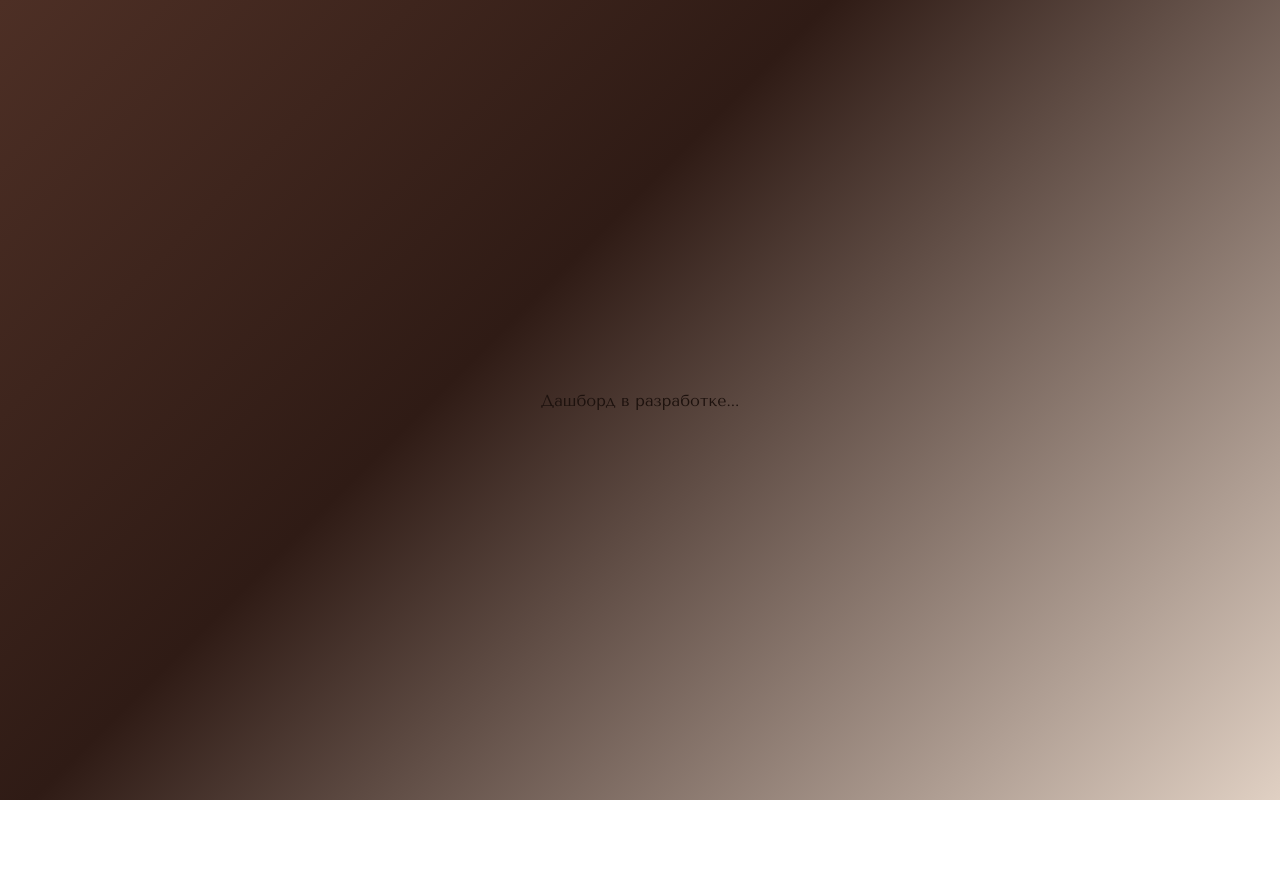
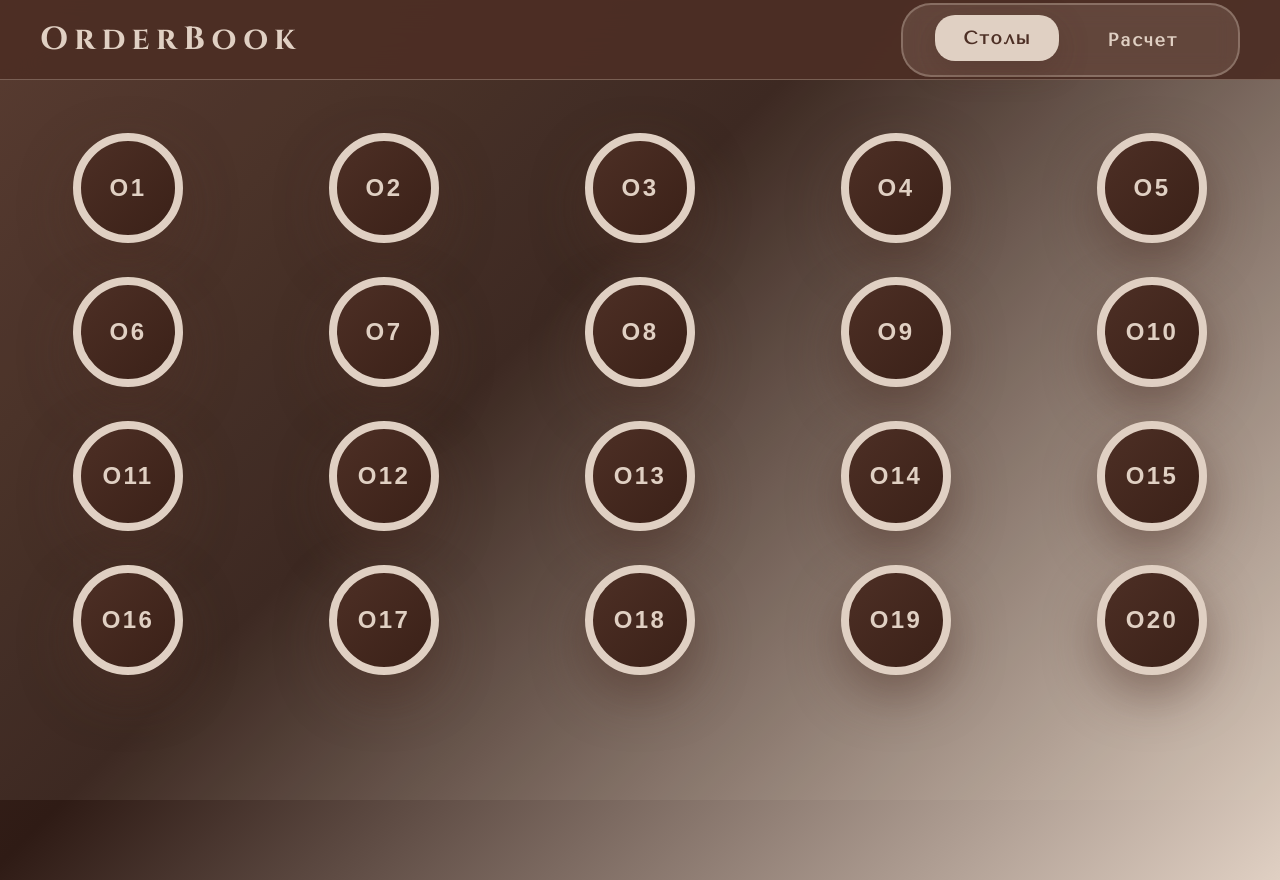
Before and after one commit to Edkinsss/OrderBook, a React (Vite) app: page /dashboard in a window 1280 px wide. Before the commit the page ends 800 px from the top, so only its background shows below. Built offline with nearby package versions, Linux system fonts and the light colour scheme.

Commit message:
Старт_3

```diff
--- a/src/App.jsx
+++ b/src/App.jsx
@@ -1,8 +1,9 @@
 // src/App.jsx
 import { BrowserRouter as Router, Routes, Route } from "react-router-dom";
+
 import LoginPage from "./pages/LoginPage";
 import WelcomePage from "./pages/WelcomePage";
-// import Dashboard from "./pages/Dashboard";
+import TablesPage from "./pages/TablesPage"; // ← Наша новая главная страница со столами
 
 export default function App() {
   return (
@@ -10,7 +11,14 @@ export default function App() {
       <Routes>
         <Route path="/" element={<LoginPage />} />
         <Route path="/welcome" element={<WelcomePage />} />
-        <Route path="/dashboard" element={<div>Дашборд в разработке...</div>} />
+
+        {/* Главная рабочая страница после входа — карта столов */}
+        <Route path="/tables" element={<TablesPage />} />
+        <Route path="/dashboard" element={<TablesPage />} /> {/* ← дублируем для совместимости */}
+
+        {/* В будущем здесь будут страницы стола, расчёт, меню и т.д. */}
+        <Route path="/table/:id" element={<div className="page">Стол загружается...</div>} />
+        <Route path="*" element={<div className="page">404 — Страница не найдена</div>} />
       </Routes>
     </Router>
   );
--- a/src/index.css
+++ b/src/index.css
@@ -729,3 +729,244 @@ body {
   0%, 100% { transform: translateY(0) rotate(0deg); }
   50% { transform: translateY(-20px) rotate(8deg); }
 }
+
+
+/* === СТРАНИЦА СТОЛОВ — ПОЛНЫЙ ЭКРАН, КАК ТЫ ХОТЕЛ === */
+.tables-page {
+  min-height: 100vh;
+  background: linear-gradient(135deg, #4d2f25 0%, #2f1b15 40%, #e0d0c3 100%);
+  color: #f7ede3;
+  position: relative;
+  overflow: hidden;
+}
+
+/* Шапка — фиксированная, как и было */
+.tables-header {
+  position: fixed;
+  top: 0;
+  left: 0;
+  right: 0;
+  height: 80px;
+  background: rgba(77, 47, 37, 0.95);
+  backdrop-filter: blur(20px);
+  display: flex;
+  align-items: center;
+  justify-content: space-between;
+  padding: 0 40px;
+  z-index: 1000;
+  border-bottom: 1px solid rgba(224, 208, 195, 0.3);
+}
+
+.logo {
+  font-family: "Cinzel", serif;
+  font-size: 32px;
+  font-weight: 700;
+  color: #e0d0c3;
+  letter-spacing: 0.2em;
+}
+
+.header-nav {
+  display: flex;
+  gap: 20px;
+  background: rgba(224, 208, 195, 0.15);
+  padding: 12px 32px;
+  border-radius: 30px;
+  backdrop-filter: blur(10px);
+  border: 2px solid rgba(224, 208, 195, 0.3);
+}
+
+.nav-btn {
+  background: none;
+  border: none;
+  color: #e0d0c3;
+  font-family: "Tenor Sans", sans-serif;
+  font-size: 18px;
+  font-weight: 600;
+  padding: 12px 28px;
+  border-radius: 20px;
+  cursor: pointer;
+  transition: all 0.4s ease;
+  letter-spacing: 0.1em;
+  position: relative;
+}
+
+.nav-btn.active {
+  background: #e0d0c3;
+  color: #4d2f25;
+  font-weight: 700;
+  box-shadow: 0 10px 30px rgba(77, 47, 37, 0.3);
+  transform: translateY(-2px);
+}
+
+.nav-btn:hover:not(.active) {
+  background: rgba(224, 208, 195, 0.25);
+  color: white;
+  transform: translateY(-2px);
+}
+
+/* КАРТА — НА ВЕСЬ ЭКРАН! */
+.tables-map {
+  position: fixed;
+  top: 80px;     /* ниже шапки */
+  left: 0;
+  right: 0;
+  bottom: 0;
+  width: 100vw;
+  height: calc(100vh - 80px);
+  z-index: 10;
+}
+
+.hall-bg {
+  position: absolute;
+  top: 0;
+  left: 0;
+  width: 100%;
+  height: 100%;
+  background: rgba(224, 208, 195, 0.08);
+  border-radius: 0; /* убрали скругление, чтобы по краям не было белых полос */
+  overflow: hidden;
+}
+
+/* Столы — теперь идеально по всему экрану */
+.table-btn {
+  position: absolute;
+  width: 110px;
+  height: 110px;
+  background: linear-gradient(135deg, #4d2f25, #3b2118);
+  color: #e0d0c3;
+  border: 8px solid #e0d0c3;
+  border-radius: 50%;
+  font-size: 24px;
+  font-weight: 700;
+  letter-spacing: 0.1em;
+  cursor: pointer;
+  transition: all 0.4s cubic-bezier(0.34, 1.56, 0.64, 1);
+  box-shadow: 0 20px 50px rgba(77, 47, 37, 0.5);
+  display: flex;
+  align-items: center;
+  justify-content: center;
+  transform: translate(-50%, -50%);
+  z-index: 20;
+}
+
+.table-btn:hover {
+  transform: translate(-50%, -50%) scale(1.22);
+  background: linear-gradient(135deg, #e0d0c3, #d4b8a2);
+  color: #4d2f25;
+  border-color: #4d2f25;
+  box-shadow: 0 35px 70px rgba(77, 47, 37, 0.7);
+  font-weight: 800;
+}
+
+/* МОДАЛЬНОЕ ОКНО подтвердиь/отмена*/
+.modal-overlay {
+  position: fixed;
+  inset: 0;
+  background: rgba(0, 0, 0, 0.7);
+  backdrop-filter: blur(10px);
+  display: flex;
+  align-items: center;
+  justify-content: center;
+  z-index: 2000;
+}
+
+.modal {
+  background: #f7ede3;
+  padding: 50px 40px;
+  border-radius: 36px;
+  text-align: center;
+  max-width: 460px;
+  width: 90%;
+  box-shadow: 0 40px 100px rgba(77, 47, 37, 0.6);
+  border: 3px solid #4d2f25;
+  position: relative;
+  overflow: hidden;
+}
+
+.modal h2 {
+  font-family: "Cinzel", serif;
+  font-size: 32px;
+  color: #4d2f25;
+  margin-bottom: 24px;
+  letter-spacing: 0.1em;
+}
+
+.modal p {
+  font-size: 19px;
+  color: #4d2f25;
+  line-height: 1.7;
+  margin-bottom: 32px;
+}
+
+.highlight-table {
+  background: #4d2f25;
+  color: #e0d0c3;
+  padding: 10px 20px;
+  border-radius: 16px;
+  font-weight: 800;
+  font-size: 26px;
+  letter-spacing: 0.1em;
+  display: inline-block;
+  margin: 8px 0;
+}
+
+.modal-actions {
+  display: flex;
+  gap: 24px;
+  justify-content: center;
+}
+
+/* КНОПКА "ОТМЕНА" — бежевая заливка + кофейная рамка */
+.btn-cancel {
+  flex: 1;
+  padding: 18px;
+  background: #e0d0c3;
+  color: #4d2f25;
+  border: 4px solid #4d2f25;
+  border-radius: 24px;
+  font-size: 18px;
+  font-weight: 600;
+  letter-spacing: 0.15em;
+  cursor: pointer;
+  transition: all 0.3s ease;
+  text-transform: uppercase;
+}
+
+.btn-cancel:hover {
+  background: #d4b8a2;
+  transform: translateY(-4px);
+  box-shadow: 0 15px 30px rgba(77, 47, 37, 0.3);
+}
+
+.btn-cancel:active {
+  transform: translateY(-1px);
+}
+
+/* КНОПКА "ПОДТВЕРДИТЬ" — кофейная заливка + бежевая рамка */
+.btn-confirm {
+  flex: 1;
+  padding: 18px;
+  background: #4d2f25;
+  color: #e0d0c3;
+  border: 4px solid #e0d0c3;
+  border-radius: 24px;
+  font-size: 18px;
+  font-weight: 700;
+  letter-spacing: 0.2em;
+  cursor: pointer;
+  transition: all 0.3s ease;
+  text-transform: uppercase;
+  box-shadow: 0 10px 30px rgba(77, 47, 37, 0.4);
+}
+
+.btn-confirm:hover {
+  background: #3b2118;
+  border-color: #f7ede3;
+  color: white;
+  transform: translateY(-6px);
+  box-shadow: 0 20px 50px rgba(77, 47, 37, 0.6);
+}
+
+.btn-confirm:active {
+  transform: translateY(-2px);
+}
--- /dev/null
+++ b/src/pages/TablesPage.jsx
@@ -0,0 +1,104 @@
+// src/pages/TablesPage.jsx
+import { useState } from "react";
+import { useNavigate } from "react-router-dom";
+
+// 20 столов — аккуратные ряды по 5 штук
+const TABLES = [
+  // Ряд 1
+  { id: "O1",  top: "15%", left: "10%" },
+  { id: "O2",  top: "15%", left: "30%" },
+  { id: "O3",  top: "15%", left: "50%" },
+  { id: "O4",  top: "15%", left: "70%" },
+  { id: "O5",  top: "15%", left: "90%" },
+
+  // Ряд 2
+  { id: "O6",  top: "35%", left: "10%" },
+  { id: "O7",  top: "35%", left: "30%" },
+  { id: "O8",  top: "35%", left: "50%" },
+  { id: "O9",  top: "35%", left: "70%" },
+  { id: "O10", top: "35%", left: "90%" },
+
+  // Ряд 3
+  { id: "O11", top: "55%", left: "10%" },
+  { id: "O12", top: "55%", left: "30%" },
+  { id: "O13", top: "55%", left: "50%" },
+  { id: "O14", top: "55%", left: "70%" },
+  { id: "O15", top: "55%", left: "90%" },
+
+  // Ряд 4
+  { id: "O16", top: "75%", left: "10%" },
+  { id: "O17", top: "75%", left: "30%" },
+  { id: "O18", top: "75%", left: "50%" },
+  { id: "O19", top: "75%", left: "70%" },
+  { id: "O20", top: "75%", left: "90%" },
+];
+
+export default function TablesPage() {
+  const [selectedTable, setSelectedTable] = useState(null);
+  const [showModal, setShowModal] = useState(false);
+  const navigate = useNavigate();
+
+  const userName = localStorage.getItem("userName") || "Официант";
+
+  const handleTableClick = (tableId) => {
+    setSelectedTable(tableId);
+    setShowModal(true);
+  };
+
+  const confirmTable = () => {
+    setShowModal(false);
+    navigate(`/table/${selectedTable}`);
+  };
+
+  return (
+    <div className="tables-page">
+      {/* Шапка */}
+      <header className="tables-header">
+        <h1 className="logo">OrderBook</h1>
+        <nav className="header-nav">
+          <button className="nav-btn active">Столы</button>
+          <button className="nav-btn">Расчет</button>
+        </nav>
+      </header>
+
+      {/* Карта столов */}
+      <div className="tables-map">
+        <div className="hall-bg">
+          {TABLES.map((table) => (
+            <button
+              key={table.id}
+              className="table-btn"
+              style={{ top: table.top, left: table.left }}
+              onClick={() => handleTableClick(table.id)}
+            >
+              {table.id}
+            </button>
+          ))}
+        </div>
+      </div>
+
+      {/* Модальное окно */}
+      {showModal && (
+        <div className="modal-overlay">
+          <div className="modal">
+            <h2>Подтверждение</h2>
+            <p>
+              {userName}, вы выбрали стол №{" "}
+              <strong className="highlight-table">{selectedTable}</strong>
+              <br />
+              Подтверждаете?
+            </p>
+            <div className="modal-actions">
+              <button className="btn-cancel" onClick={() => setShowModal(false)}>
+                Отмена
+              </button>
+              <button className="btn-confirm" onClick={confirmTable}>
+                Подтвердить
+              </button>
+            </div>
+          </div>
+        </div>
+      )}
+    </div>
+  );
+}
--- a/src/pages/WelcomePage.jsx
+++ b/src/pages/WelcomePage.jsx
@@ -107,7 +107,7 @@ export default function WelcomePage() {
 
         <button
           className="start-shift-btn"
-          onClick={() => navigate("/dashboard")}
+          onClick={() => navigate("/tables")}
         >
           Начать рабочую сессию
         </button>
```
